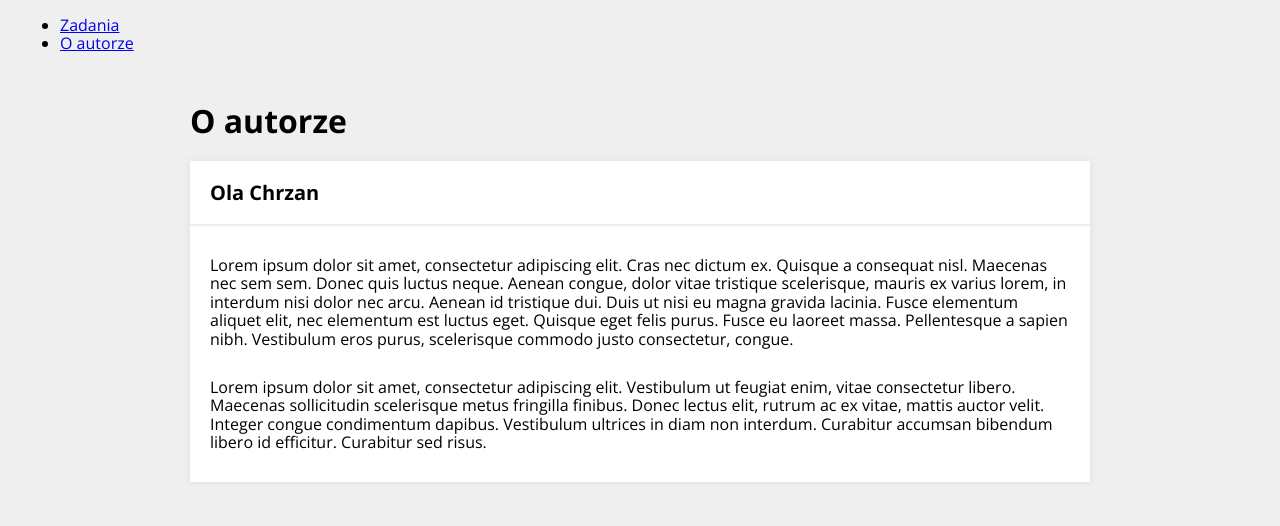
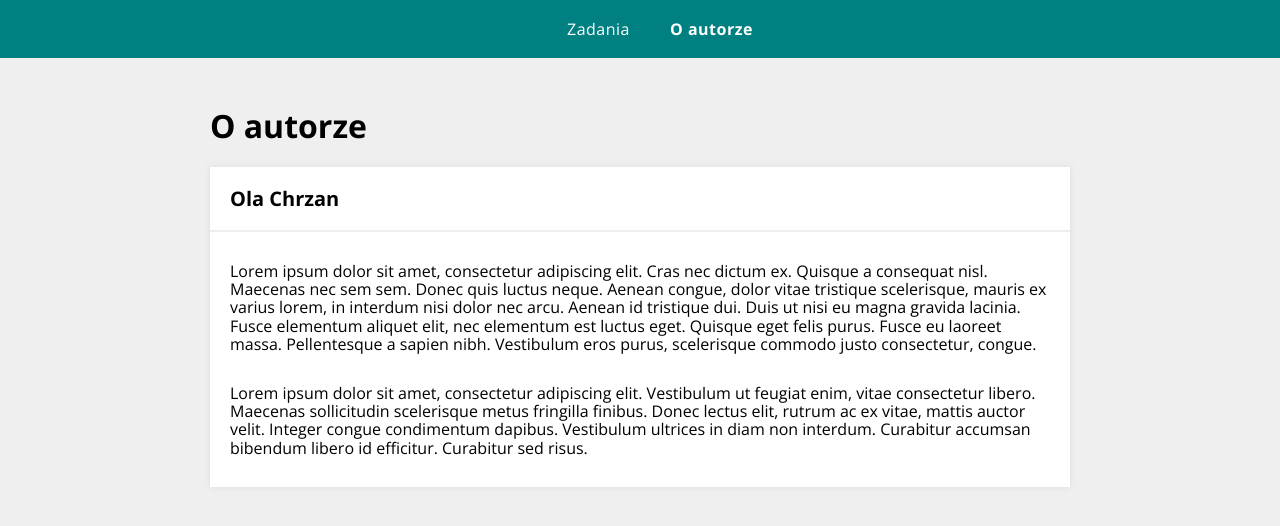
Before and after one commit to olachrzan/to_do_list_react, a React (Create React App) app: page /to_do_list_react/autor in a window 1280 px wide. Shown: the top 526 px of the page. Built offline with nearby package versions, Linux system fonts and the light colour scheme.

Commit message:
Add Navigation component and add styles to it

```diff
--- a/src/App.js
+++ b/src/App.js
@@ -1,15 +1,11 @@
-import { BrowserRouter, NavLink, Switch, Route, Redirect } from "react-router-dom"
+import { BrowserRouter, Switch, Route, Redirect } from "react-router-dom"
+import Navigation from "./common/Navigation"
 import AuthorPage from "./features/author/AuthorPage"
 import TasksPage from "./features/tasks/TasksPage"
 
 export const App = () => (
   <BrowserRouter basename="/to_do_list_react">
-    <nav>
-      <ul>
-        <li><NavLink to="/zadania">Zadania</NavLink></li>
-        <li><NavLink to="/autor">O autorze</NavLink></li>
-      </ul>
-    </nav>
+    <Navigation />
     <Switch>
       <Route path="/zadania">
         <TasksPage />
--- a/src/GlobalStyle.js
+++ b/src/GlobalStyle.js
@@ -13,6 +13,5 @@ export const GlobalStyle = createGlobalStyle`
     word-break: break-word;
     background-color: ${({ theme }) => theme.colors.gallery};
     font-family: 'Open Sans', sans-serif;
-    padding: 0 20px;
   }
 `;
--- a/src/common/Container/styled.js
+++ b/src/common/Container/styled.js
@@ -3,4 +3,5 @@ import styled from "styled-components";
 export const Wrapper = styled.main`
   max-width: 900px;
   margin: 50px auto;
+  padding: 0 20px;
 `;
--- /dev/null
+++ b/src/common/Navigation/index.js
@@ -0,0 +1,12 @@
+import { NavigationBar, List, ListItem, Link } from "./styled";
+
+const Navigation = () => (
+  <NavigationBar>
+    <List>
+      <ListItem><Link to="/zadania">Zadania</Link></ListItem>
+      <ListItem><Link to="/autor">O autorze</Link></ListItem>
+    </List>
+  </NavigationBar>
+);
+
+export default Navigation;
--- /dev/null
+++ b/src/common/Navigation/styled.js
@@ -0,0 +1,34 @@
+import { NavLink } from "react-router-dom";
+import styled from "styled-components";
+
+export const NavigationBar = styled.nav`
+  background-color: ${({ theme }) => theme.colors.teal};
+`;
+
+export const List = styled.ul`
+  margin: 0;
+  display: flex;
+  justify-content: center;
+  align-items: center;
+`;
+
+export const ListItem = styled.li`
+  list-style: none;
+  padding: 20px;
+  letter-spacing: 0.5px;
+  transition: transform 0.2s linear;
+
+  &:hover {
+    transform: scale(1.1);
+  }
+`;
+
+export const Link = styled(NavLink)`
+  color: ${({ theme }) => theme.colors.white};
+  text-decoration: none;
+
+  &.active {
+    font-weight: bold;
+  }
+
+`;
```
